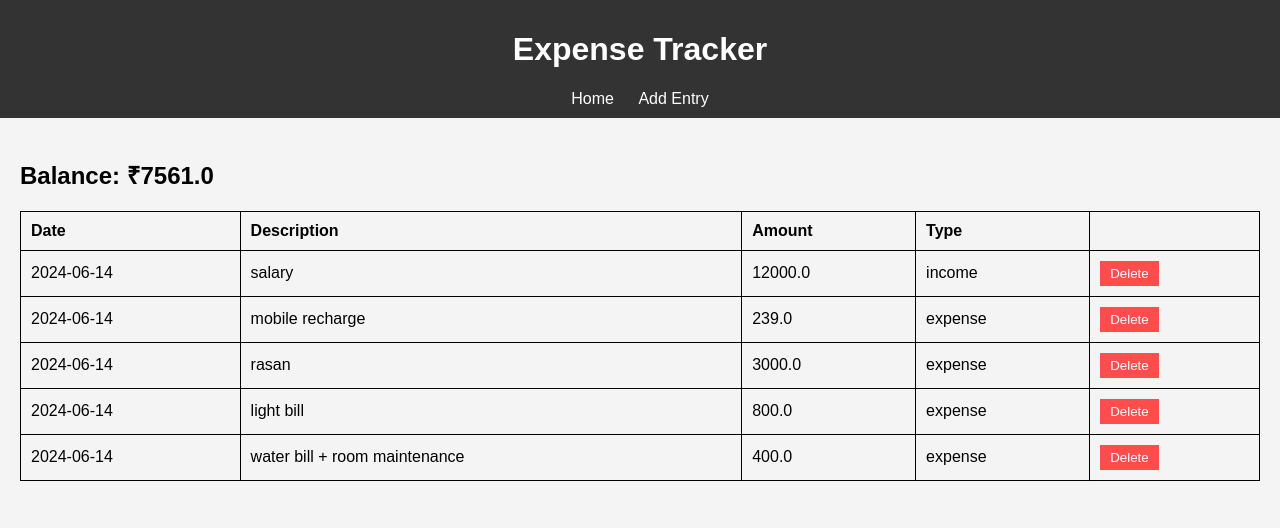
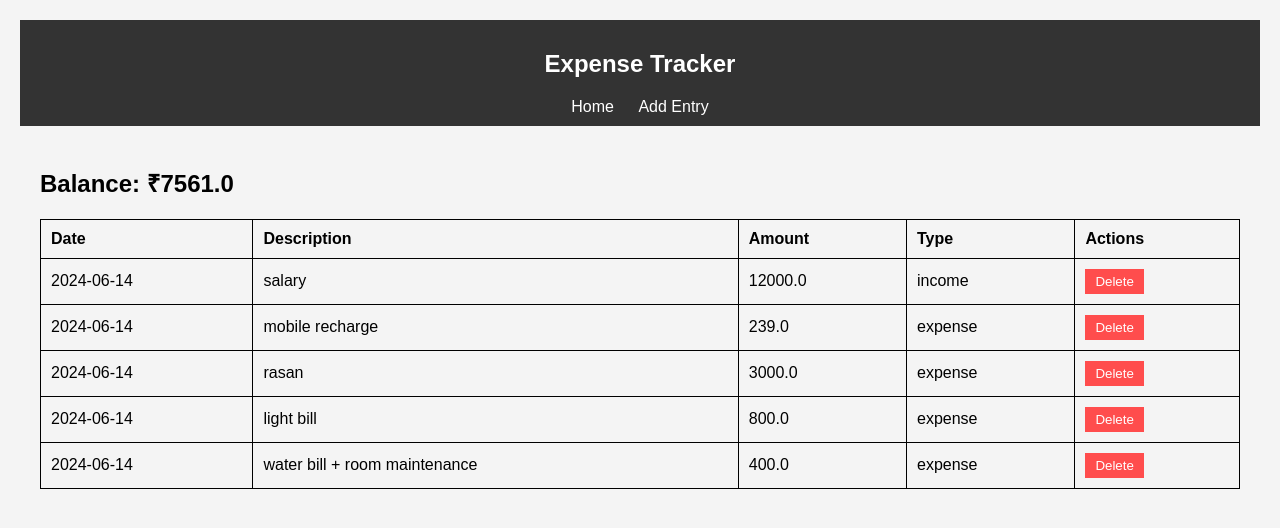
Before and after one commit to vaibhavr21/Expense-Tracker, a Flask app: page / in a window 1280 px wide. Shown: the top 528 px of the page. Run offline with Flask 3, Linux system fonts and the light colour scheme.

Commit message:
index.html updated

```diff
--- a/templates/index.html
+++ b/templates/index.html
@@ -1,3 +1,5 @@
+<main>
+    <section>
         {% extends 'base.html' %}
 
         {% block content %}
@@ -8,6 +10,7 @@
                 <th>Description</th>
                 <th>Amount</th>
                 <th>Type</th>
+                <th>Actions</th>
             </tr>
             {% for entry in entries %}
             <tr>
@@ -16,7 +19,8 @@
                 <td>{{ entry.amount }}</td>
                 <td>{{ entry.type }}</td>
                 <td>
-            <form action="{{ url_for('delete_entry', entry_id=entry.id) }}" method="POST" style="display:inline;">
+                    <form action="{{ url_for('delete_entry', entry_id=entry.id) }}" method="POST"
+                        style="display:inline;">
                         <button type="submit" class="delete-button">Delete</button>
                     </form>
                 </td>
@@ -24,3 +28,5 @@
             {% endfor %}
         </table>
         {% endblock %}
+    </section>
+</main>
```
Lines whose indentation alone changed are shown as unchanged.
